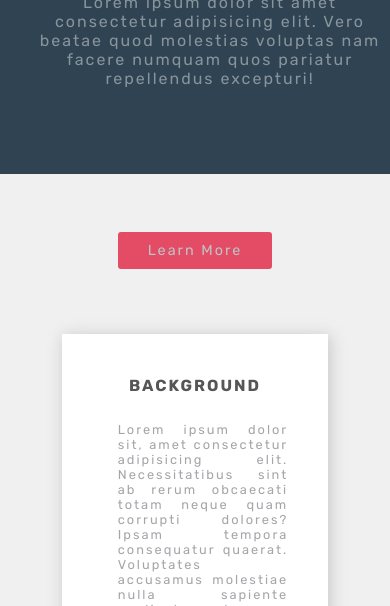
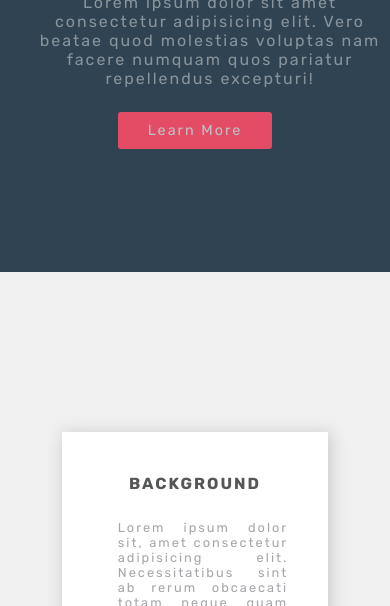
Before and after one commit to Jonesovo/zuri-responsive-task, a plain HTML site: page index.html in a window 390 px wide. Shown: the part 238-844 px from the top of the page. Drawn offline with Linux system fonts and the light colour scheme.

Commit message:
updated css

```diff
--- a/styles.css
+++ b/styles.css
@@ -268,7 +268,11 @@ div.hero-background-pos {
 
     div.hero-content-btn a {
         position: absolute;
-        top: 470px;
+        top: 350px;
+    }
+
+    div.hero-section {
+        height: 450px;
     }
 }
 
```
